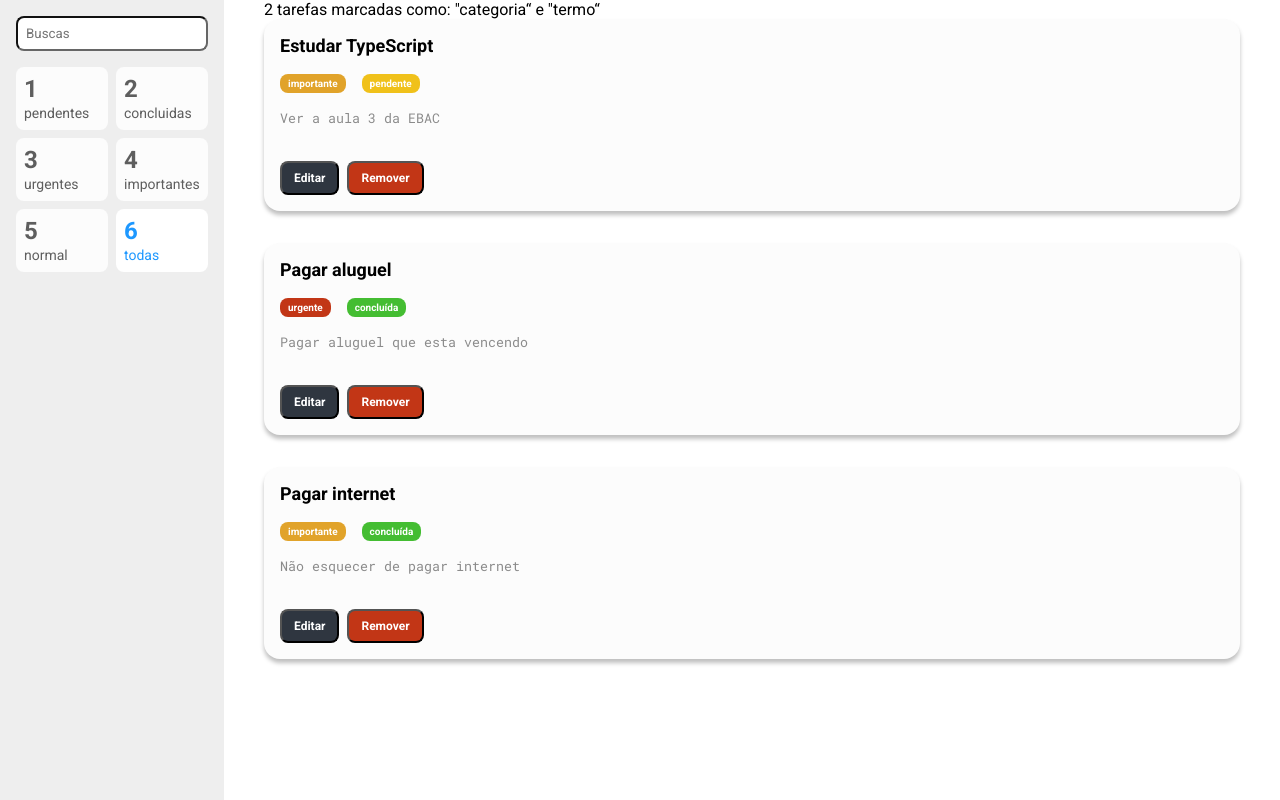
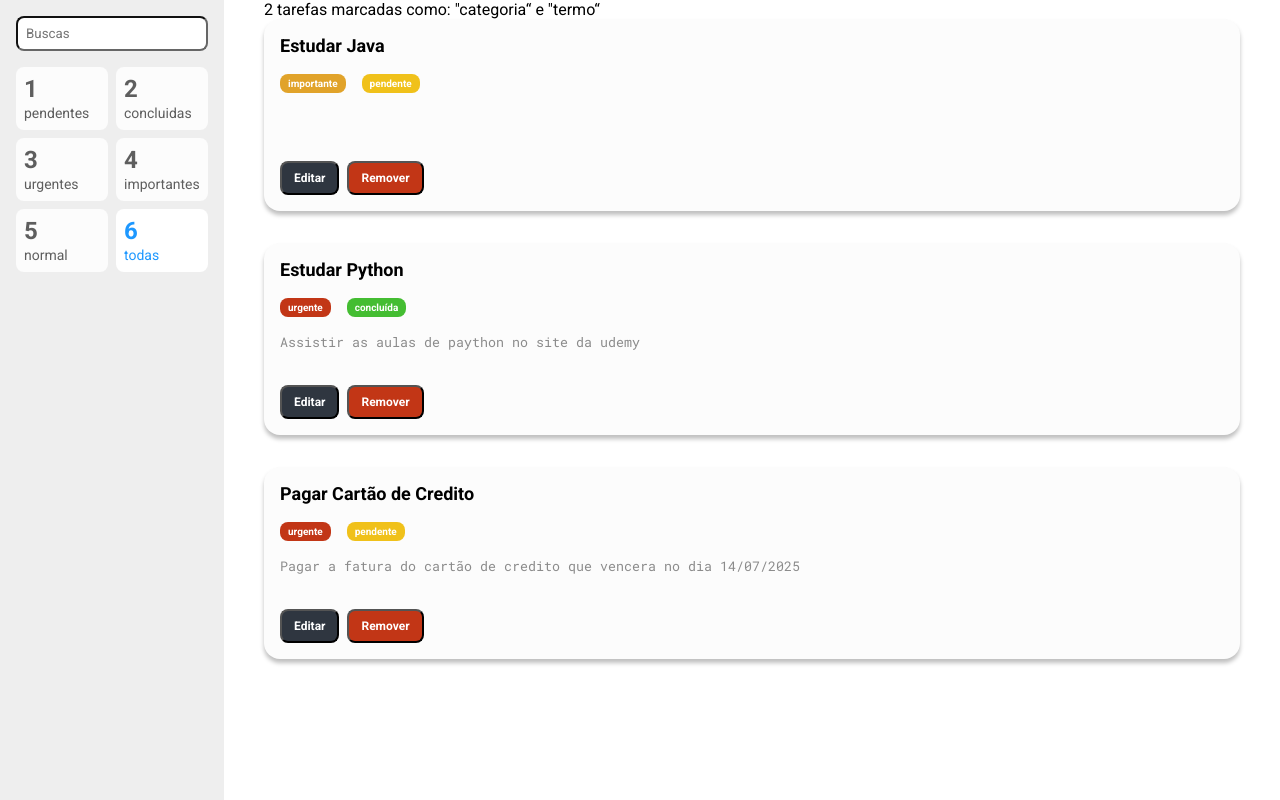
Before and after one commit to Brunolinonsc/AulasEBAC, a React (Create React App) app: page / in a window 1280 px wide. Built offline with nearby package versions, Linux system fonts and the light colour scheme.

Commit message:
configurando o Redux.

```diff
--- a/src/App.tsx
+++ b/src/App.tsx
@@ -1,16 +1,18 @@
+import { Provider } from 'react-redux'
 import BarraLateral from './containers/BarraLateral'
 import ListaDeTarefas from './containers/ListaDeTarefas'
 import EstiloGlobal, { Container } from './styles'
+import store from './store'
 
 function App() {
   return (
-    <>
+    <Provider store={store}>
       <EstiloGlobal />
       <Container>
         <BarraLateral />
         <ListaDeTarefas />
       </Container>
-    </>
+    </Provider>
   )
 }
 
--- a/src/containers/ListaDeTarefas/index.tsx
+++ b/src/containers/ListaDeTarefas/index.tsx
@@ -1,31 +1,16 @@
+import { useSelector } from 'react-redux'
+
 import Tarefa from '../../components/Tarefa'
 import { Container } from './styles'
-import * as enums from '../../utils/enums/Tarefa'
+import { RootReducer } from '../../store'
 
-const tarefas = [
-  {
-    titulo: 'Estudar TypeScript',
-    descricao: 'Ver a aula 3 da EBAC',
-    prioridade: enums.Prioridade.IMPORTANTE,
-    status: enums.Status.PENDENTE
-  },
-  {
-    titulo: 'Pagar aluguel',
-    descricao: 'Pagar aluguel que esta vencendo',
-    prioridade: enums.Prioridade.URGENTE,
-    status: enums.Status.CONCLUIDA
-  },
-  {
-    titulo: 'Pagar internet',
-    descricao: 'Não esquecer de pagar internet',
-    prioridade: enums.Prioridade.IMPORTANTE,
-    status: enums.Status.CONCLUIDA
-  }
-]
-
-const ListaDeTarefas = () => (
+const ListaDeTarefas = () => {
+  const { tarefas } = useSelector((state: RootReducer) => state)
+  return (
     <Container>
-    <p>2 tarefas marcadas como: &quot;categoria&ldquo; e &quot;termo&ldquo;</p>
+      <p>
+        2 tarefas marcadas como: &quot;categoria&ldquo; e &quot;termo&ldquo;
+      </p>
       <ul>
         {tarefas.map((t) => (
           <li key={t.titulo}>
@@ -40,5 +25,6 @@
       </ul>
     </Container>
   )
+}
 
 export default ListaDeTarefas
--- /dev/null
+++ b/src/models/Tarefa.ts
@@ -0,0 +1,24 @@
+import * as enums from '../utils/enums/Tarefa'
+class Tarefa {
+  titulo: string
+  prioridade: enums.Prioridade
+  status: enums.Status
+  descricao: string
+  id: number
+
+  constructor(
+    titulo: string,
+    prioridade: enums.Prioridade,
+    status: enums.Status,
+    descricao: string,
+    id: number
+  ) {
+    this.titulo = titulo
+    this.prioridade = prioridade
+    this.status = status
+    this.descricao = descricao
+    this.id = id
+  }
+}
+
+export default Tarefa
--- /dev/null
+++ b/src/store/index.ts
@@ -0,0 +1,11 @@
+import { configureStore } from '@reduxjs/toolkit'
+import tarefasReducers from './reducers/tarefas'
+
+const store = configureStore({
+  reducer: {
+    tarefas: tarefasReducers
+  }
+})
+
+export type RootReducer = ReturnType<typeof store.getState>
+export default store
--- /dev/null
+++ b/src/store/reducers/tarefas.ts
@@ -0,0 +1,37 @@
+import { createSlice, PayloadAction } from '@reduxjs/toolkit'
+import * as enums from '../../utils/enums/Tarefa'
+import Tarefa from '../../models/Tarefa'
+const tarefasSlice = createSlice({
+  name: 'tarefas',
+  initialState: [
+    new Tarefa(
+      'Estudar Java',
+      enums.Prioridade.IMPORTANTE,
+      enums.Status.PENDENTE,
+      '',
+      1
+    ),
+    new Tarefa(
+      'Estudar Python',
+      enums.Prioridade.URGENTE,
+      enums.Status.CONCLUIDA,
+      'Assistir as aulas de paython no site da udemy',
+      1
+    ),
+    new Tarefa(
+      'Pagar Cartão de Credito',
+      enums.Prioridade.URGENTE,
+      enums.Status.PENDENTE,
+      'Pagar a fatura do cartão de credito que vencera no dia 14/07/2025',
+      1
+    )
+  ],
+  reducers: {
+    remover: (state, action: PayloadAction<number>) => {
+      state = state.filter((tarefa) => tarefa.id !== action.payload)
+    }
+  }
+})
+
+export const { remover } = tarefasSlice.actions
+export default tarefasSlice.reducer
```
Lines whose indentation alone changed are shown as unchanged.
